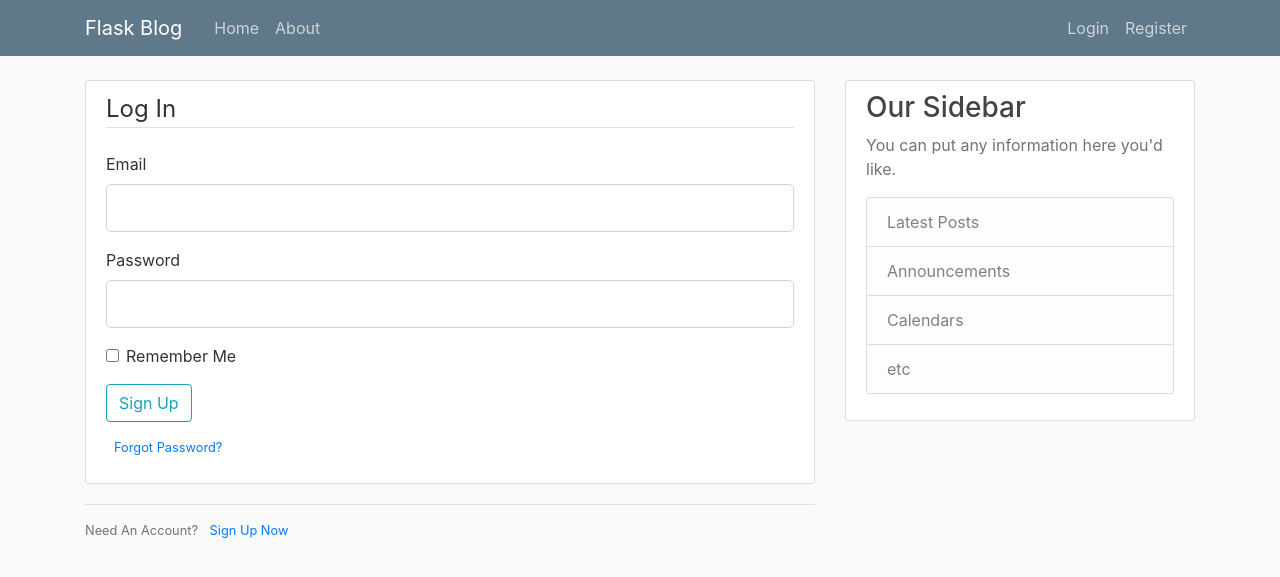
After one commit to AjayShukla1994/Flask_Blog, a Flask app: page /login in a window 1280 px wide. The commit adds this page. Shown: the top 577 px of the page. Run offline with Flask 2, Linux system fonts and the light colour scheme; some libraries are stand-ins or nearby versions.

Commit message:
login and validtion are done

```diff
--- /dev/null
+++ b/forms.py
@@ -0,0 +1,21 @@
+from flask_wtf import FlaskForm
+from wtforms import StringField, PasswordField, SubmitField, BooleanField
+from wtforms.validators import DataRequired, Length, Email, EqualTo
+
+
+class RegistrationForm(FlaskForm):
+    username = StringField('Usrname',
+                            validators=[DataRequired(), Length(min=2, max=20)])
+    email = StringField('Email',
+                            validators=[DataRequired(), Email()])
+    password = PasswordField('Password', validators=[DataRequired()])
+    confirm_password = PasswordField('Confirm Password', validators=[DataRequired(), EqualTo('password')])
+    submit = SubmitField("Sign Up")
+
+
+class LoginForm(FlaskForm):
+    email = StringField('Email',
+                            validators=[DataRequired(), Email()])
+    password = PasswordField('Password', validators=[DataRequired()])
+    remember = BooleanField('Remember Me')
+    submit = SubmitField("Sign Up")
--- a/run.py
+++ b/run.py
@@ -1,31 +1,55 @@
-from flask import Flask, render_template, url_for
+from flask import Flask, render_template, url_for, flash, redirect
+from forms import RegistrationForm, LoginForm
 
 app = Flask(__name__)
+app.config['SECRET_KEY'] = '5791628bb0b13ce0c676dfde280ba245'
 
 posts = [
     {
-        'author': 'Ajay Shukla',
+        'author': 'Corey Schafer',
         'title': 'Blog Post 1',
         'content': 'First post content',
         'date_posted': 'April 20, 2018'
     },
     {
-        'author': 'Amit Shukla',
+        'author': 'Jane Doe',
         'title': 'Blog Post 2',
         'content': 'Second post content',
-        'date_posted': 'April 10, 2019'
+        'date_posted': 'April 21, 2018'
     }
 ]
 
+
 @app.route("/")
 @app.route("/home")
-def hellow():
-    return render_template("home.html", posts=posts)
+def home():
+    return render_template('home.html', posts=posts)
 
 
 @app.route("/about")
 def about():
-    return render_template("about.html", posts=posts, title='About')
+    return render_template('about.html', title='About')
+
+
+@app.route("/register", methods=['GET', 'POST'])
+def register():
+    form = RegistrationForm()
+    if form.validate_on_submit():
+        flash(f'Account created for {form.username.data}!', 'success')
+        return redirect(url_for('home'))
+    return render_template('register.html', title='Register', form=form)
+
+
+@app.route("/login", methods=['GET', 'POST'])
+def login():
+    form = LoginForm()
+    if form.validate_on_submit():
+        if form.email.data == 'admin@blog.com' and form.password.data == 'password':
+            flash('You have been logged in!', 'success')
+            return redirect(url_for('home'))
+        else:
+            flash('Login Unsuccessful. Please check username and password', 'danger')
+    return render_template('login.html', title='Login', form=form)
 
 
 if __name__ == "__main__":
--- a/templates/layout.html
+++ b/templates/layout.html
@@ -1,4 +1,3 @@
-<!DOCTYPE html>
 <html>
 <head>
     <!-- Required meta tags -->
@@ -26,13 +25,13 @@
           </button>
           <div class="collapse navbar-collapse" id="navbarToggle">
             <div class="navbar-nav mr-auto">
-              <a class="nav-item nav-link" href="/">Home</a>
-              <a class="nav-item nav-link" href="/about">About</a>
+              <a class="nav-item nav-link" href="{{ url_for('home') }}">Home</a>
+              <a class="nav-item nav-link" href="{{ url_for('about') }}">About</a>
             </div>
             <!-- Navbar Right Side -->
             <div class="navbar-nav">
-              <a class="nav-item nav-link" href="/login">Login</a>
-              <a class="nav-item nav-link" href="/register">Register</a>
+              <a class="nav-item nav-link" href="{{ url_for('login') }}">Login</a>
+              <a class="nav-item nav-link" href="{{ url_for('register') }}">Register</a>
             </div>
           </div>
         </div>
@@ -41,6 +40,15 @@
     <main role="main" class="container">
       <div class="row">
         <div class="col-md-8">
+          {% with messages = get_flashed_messages(with_categories=true) %}
+            {% if messages %}
+              {% for category, message in messages %}
+                <div class="alert alert-{{ category }}">
+                  {{ message }}
+                </div>
+              {% endfor %}
+            {% endif %}
+          {% endwith %}
           {% block content %}{% endblock %}
         </div>
         <div class="col-md-4">
--- /dev/null
+++ b/templates/login.html
@@ -0,0 +1,52 @@
+{% extends "layout.html" %}
+{% block content %}
+    <div class="content-section">
+        <form method="POST" action="">
+            {{ form.hidden_tag() }}
+            <fieldset class="form-group">
+                <legend class="border-bottom mb-4">Log In</legend>
+                <div class="form-group">
+                    {{ form.email.label(class="form-control-label") }}
+                    {% if form.email.errors %}
+                        {{ form.email(class="form-control form-control-lg is-invalid") }}
+                        <div class="invalid-feedback">
+                            {% for error in form.email.errors %}
+                                <span>{{ error }}</span>
+                            {% endfor %}
+                        </div>
+                    {% else %}
+                        {{ form.email(class="form-control form-control-lg") }}
+                    {% endif %}
+                </div>
+                <div class="form-group">
+                    {{ form.password.label(class="form-control-label") }}
+                    {% if form.password.errors %}
+                        {{ form.password(class="form-control form-control-lg is-invalid") }}
+                        <div class="invalid-feedback">
+                            {% for error in form.password.errors %}
+                                <span>{{ error }}</span>
+                            {% endfor %}
+                        </div>
+                    {% else %}
+                        {{ form.password(class="form-control form-control-lg") }}
+                    {% endif %}
+                </div>
+                <div class="form-check">
+                    {{ form.remember(class="form-check-input") }}
+                    {{ form.remember.label(class="form-check-label") }}
+                </div>
+            </fieldset>
+            <div class="form-group">
+                {{ form.submit(class="btn btn-outline-info") }}
+            </div>
+            <small class="text-muted ml-2">
+                <a href="#">Forgot Password?</a>
+            </small>
+        </form>
+    </div>
+    <div class="border-top pt-3">
+        <small class="text-muted">
+            Need An Account? <a class="ml-2" href="{{ url_for('register') }}">Sign Up Now</a>
+        </small>
+    </div>
+{% endblock content %}
```
Also changed, not shown: templates/register.html (added, +72 -0 lines).
